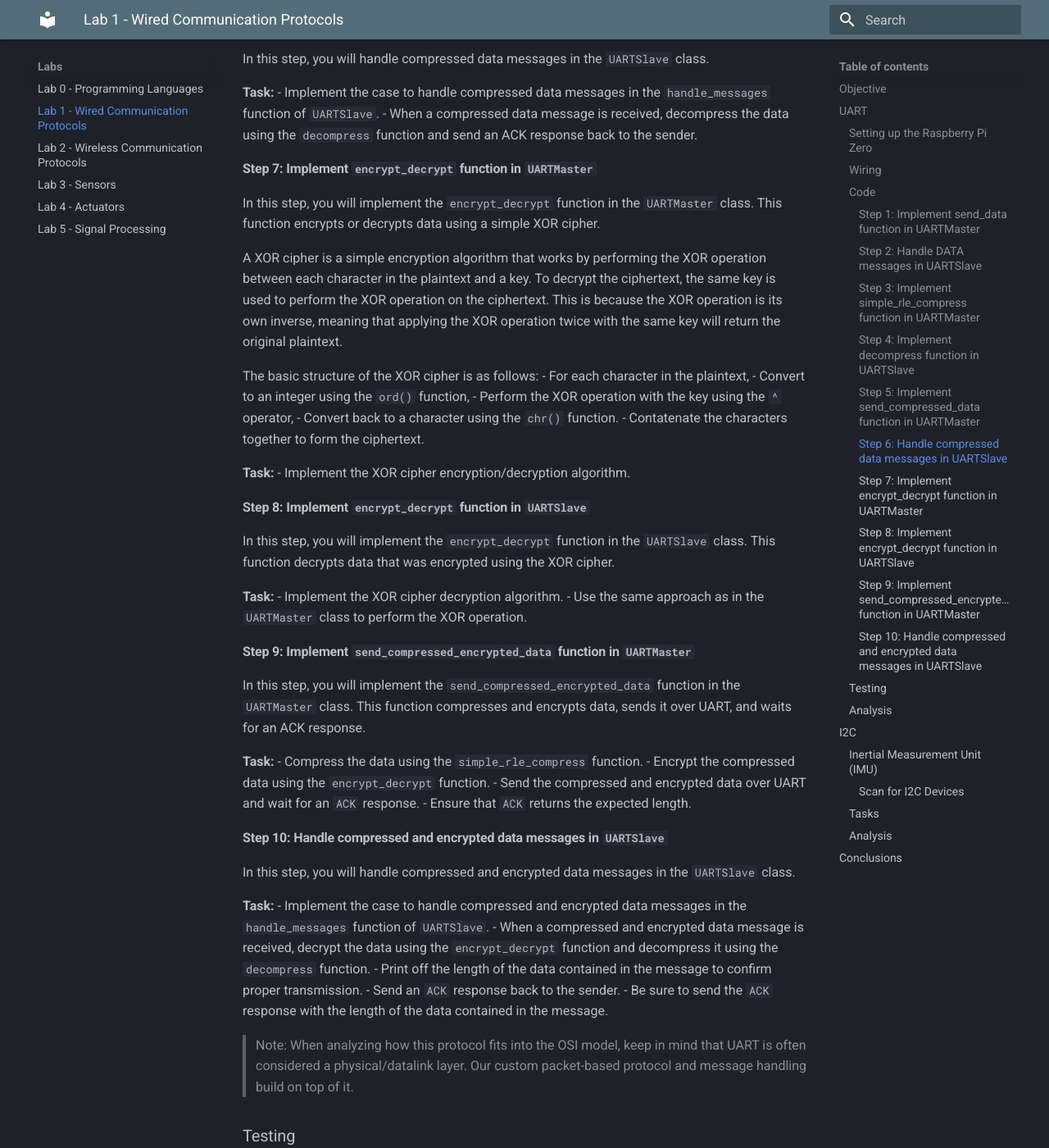
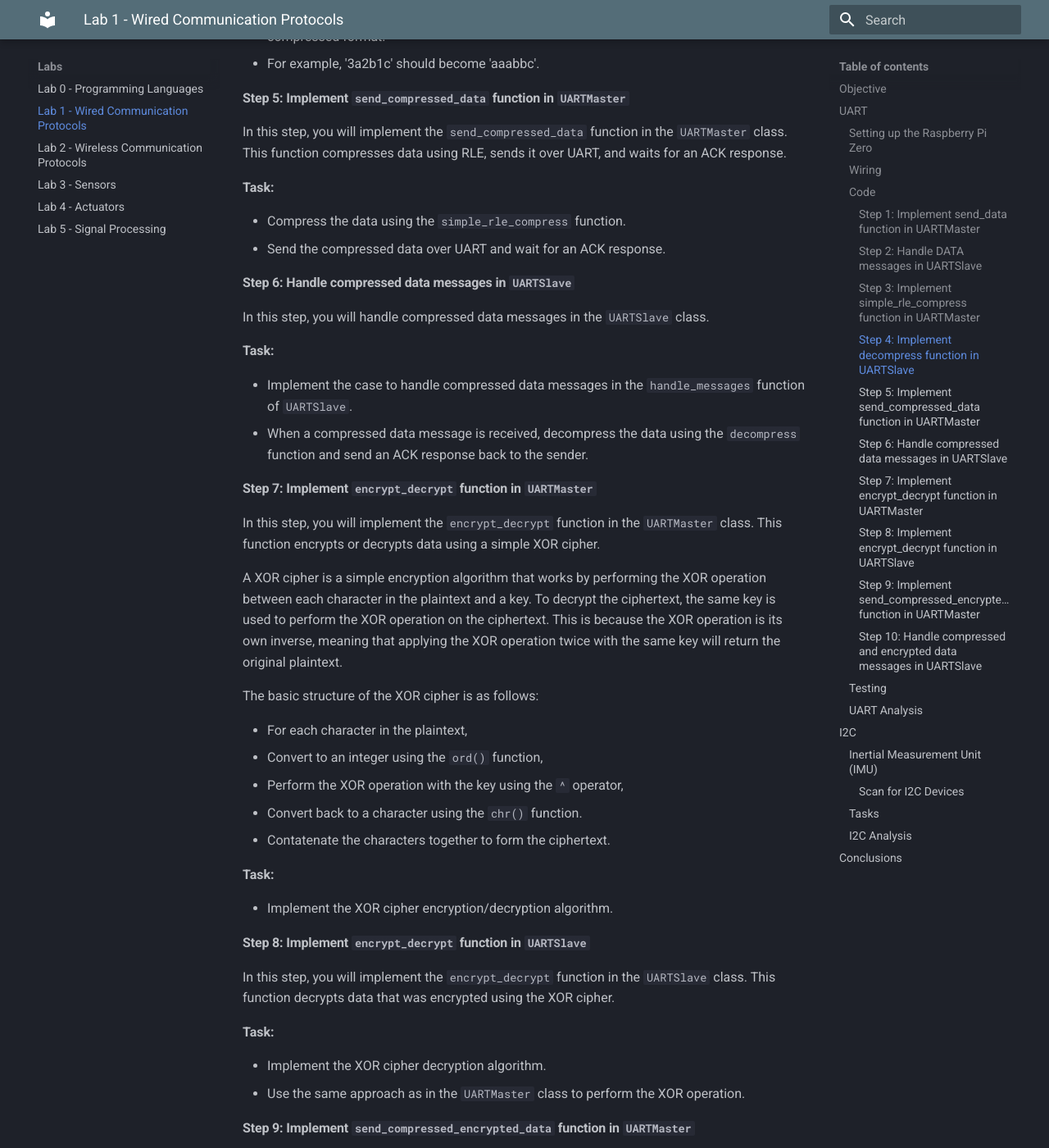
Before and after one commit to CPS-Cornell/course, an MkDocs documentation site: the page built from docs/labs/Lab1/Lab1.md, in a window 1280 px wide and 1400 px high, scrolled down 5201 px. Shown: the whole window at 82% size. Built offline with MkDocs 1.6.1 and Material for MkDocs 9.7.7, drawn with Linux system fonts in a browser that asks for light colours; some of the changed text lies outside the part shown.

Commit message:
updated lab 2

```diff
--- a/docs/labs/Lab1/Lab1.md
+++ b/docs/labs/Lab1/Lab1.md
@@ -63,6 +63,7 @@ Almost of all of the code for this portion of the lab utilizes asynchronous prog
 In this step, you will implement the `send_data` function in the `UARTMaster` class. This function sends data over UART and waits for an ACK response.
 
 **Task:**
+
 - Implement the function to send data over UART using the `MessageType.DATA` to indicate the message type. This is a string (`DATA`), and should be followed by a colon (`:`) and the data characters. These should all be conncatenated together to form a single string. Refer to `pint()` in UARTMaster for an example how to format the message.
 - Use a try-except block to handle timeouts. You can set timeouts using `asyncio.wait_for()`.
 - Refer to the `handshake` function for an example of how to handle timeouts.
@@ -72,6 +73,7 @@ In this step, you will implement the `send_data` function in the `UARTMaster` cl
 In this step, you will handle `DATA` messages in the `UARTSlave` class. This class is responsible for receiving and processing messages from the UART interface.
 
 **Task:**
+
 - Implement the case to handle `DATA` messages in the `handle_messages` function of `UARTSlave`.
 - When a `DATA` message is received, send an ACK response back to the sender.
 - You should strip off the `DATA:` prefix before processing the data.
@@ -84,6 +86,7 @@ In this step, you will implement the `simple_rle_compress` function in the `UART
 RLE stands for Run-Length Encoding, which is a simple compression algorithm that replaces consecutive characters with the character followed by the number of occurrences. For example, the string 'aaabbc' can be compressed to '3a2b1c'.
 
 **Task:**
+
 - Implement the RLE compression algorithm to replace consecutive characters with the character followed by the number of occurrences.
 
 #### Step 4: Implement `decompress` function in `UARTSlave`
@@ -93,6 +96,7 @@ In this step, you will implement the `decompress` function in the `UARTSlave` cl
 This function should take a compressed string as input and return the original string by undoing the RLE compression.
 
 **Task:**
+
 - Implement the RLE decompression algorithm to restore the original string from the compressed format.
 - For example, '3a2b1c' should become 'aaabbc'.
 
@@ -101,6 +105,7 @@ This function should take a compressed string as input and return the original s
 In this step, you will implement the `send_compressed_data` function in the `UARTMaster` class. This function compresses data using RLE, sends it over UART, and waits for an ACK response.
 
 **Task:**
+
 - Compress the data using the `simple_rle_compress` function.
 - Send the compressed data over UART and wait for an ACK response.
 
@@ -109,6 +114,7 @@ In this step, you will implement the `send_compressed_data` function in the `UAR
 In this step, you will handle compressed data messages in the `UARTSlave` class.
 
 **Task:**
+
 - Implement the case to handle compressed data messages in the `handle_messages` function of `UARTSlave`.
 - When a compressed data message is received, decompress the data using the `decompress` function and send an ACK response back to the sender.
 
@@ -119,6 +125,7 @@ In this step, you will implement the `encrypt_decrypt` function in the `UARTMast
 A XOR cipher is a simple encryption algorithm that works by performing the XOR operation between each character in the plaintext and a key. To decrypt the ciphertext, the same key is used to perform the XOR operation on the ciphertext. This is because the XOR operation is its own inverse, meaning that applying the XOR operation twice with the same key will return the original plaintext.
 
 The basic structure of the XOR cipher is as follows:
+
 - For each character in the plaintext,
 - Convert to an integer using the `ord()` function,
 - Perform the XOR operation with the key using the `^` operator,
@@ -126,6 +133,7 @@ The basic structure of the XOR cipher is as follows:
 - Contatenate the characters together to form the ciphertext.
 
 **Task:**
+
 - Implement the XOR cipher encryption/decryption algorithm.
 
 #### Step 8: Implement `encrypt_decrypt` function in `UARTSlave`
@@ -133,6 +141,7 @@ The basic structure of the XOR cipher is as follows:
 In this step, you will implement the `encrypt_decrypt` function in the `UARTSlave` class. This function decrypts data that was encrypted using the XOR cipher.
 
 **Task:**
+
 - Implement the XOR cipher decryption algorithm.
 - Use the same approach as in the `UARTMaster` class to perform the XOR operation.
 
@@ -141,6 +150,7 @@ In this step, you will implement the `encrypt_decrypt` function in the `UARTSlav
 In this step, you will implement the `send_compressed_encrypted_data` function in the `UARTMaster` class. This function compresses and encrypts data, sends it over UART, and waits for an ACK response.
 
 **Task:**
+
 - Compress the data using the `simple_rle_compress` function.
 - Encrypt the compressed data using the `encrypt_decrypt` function.
 - Send the compressed and encrypted data over UART and wait for an `ACK` response.
@@ -151,6 +161,7 @@ In this step, you will implement the `send_compressed_encrypted_data` function i
 In this step, you will handle compressed and encrypted data messages in the `UARTSlave` class.
 
 **Task:**
+
 - Implement the case to handle compressed and encrypted data messages in the `handle_messages` function of `UARTSlave`.
 - When a compressed and encrypted data message is received, decrypt the data using the `encrypt_decrypt` function and decompress it using the `decompress` function.
 - Print off the length of the data contained in the message to confirm proper transmission.
@@ -171,7 +182,7 @@ Reflect on how the data transmission speed changes with different data sizes and
 
 Graph some data to show trends in the data transmission speed as a function of data size and compression/encryption method. Include any other relevant data or analysis that you think would be helpful in explaining your results.
 
-### Analysis
+### UART Analysis
 
 Consider the OSI model we learned about in class. For each of the 7 layers, analyze how the communication protocol we implemented in this lab fits into the model. See the [course notes](../../notes/Module5.md) and [powerpoint](../../pages/lectureslides/module3-5.pdf) for a refresher on the OSI model. Not all of the layers will be relevant to this lab, but consider the ones that are.
 
@@ -241,7 +252,7 @@ Now sending a command to the IMU to range the rate at which it measures new data
 
 Try setting the rates to a value lower than the frequency your loop was reading data. What happens? Do you get repeat data, or does your loop slow down to match the rate of the IMU? Do this for both the accelerometer and gyroscope.
 
-### Analysis
+### I2C Analysis
 
 Give careful consideration to the various tasks in this lab. Share your thoughts on various aspects of the I2C communication. What factors affect the data transfer rates of I2C? What are the advantages and disadvantages of using I2C for communication between devices? How does I2C compare to other communication protocols, such as UART and SPI? What layer of it the OSI model does I2C fit into?
 
```
Also changed, not shown: docs/labs/Lab2/Lab2.md (+117 -64 lines).
